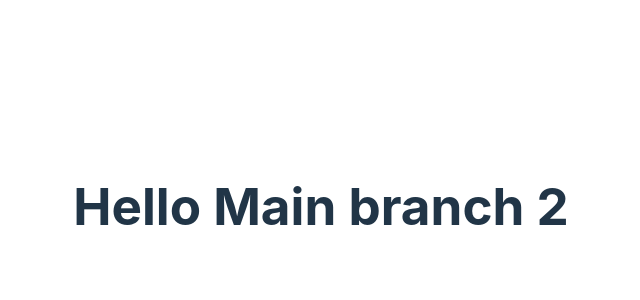
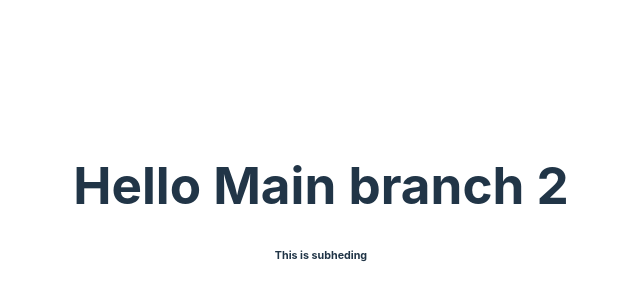
Before and after one commit to avyagithub/cicd-react, a React (Vite) app: page / in a window 1280 px wide. Shown: the part 194-494 px from the top of the page, without its empty margins (319-959 px from the left). Built offline with nearby package versions, Linux system fonts and the light colour scheme.

Commit message:
'subheading-added'

```diff
--- a/src/App.tsx
+++ b/src/App.tsx
@@ -5,6 +5,7 @@ function App() {
   return (
     <>
         <h1>Hello Main branch 2</h1>
+        <h6>This is subheding</h6>
     </>
   )
 }
```
